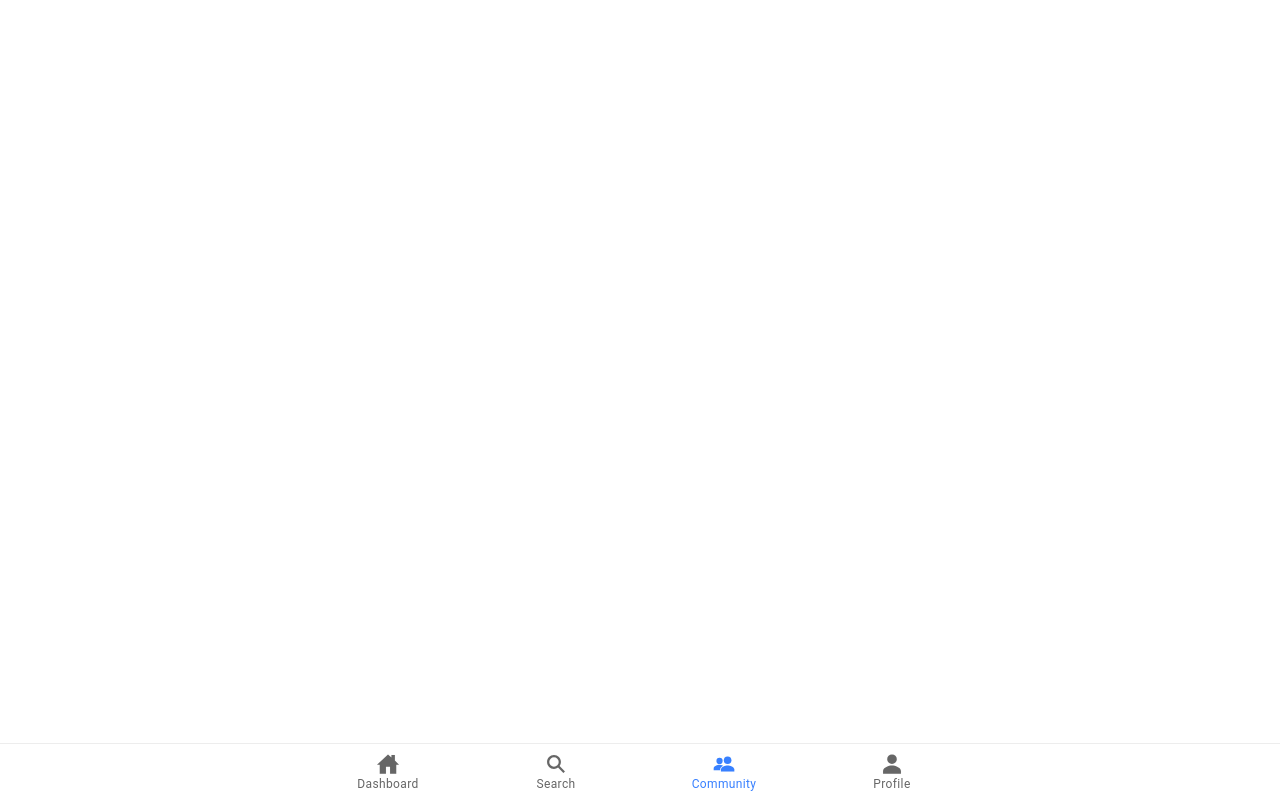
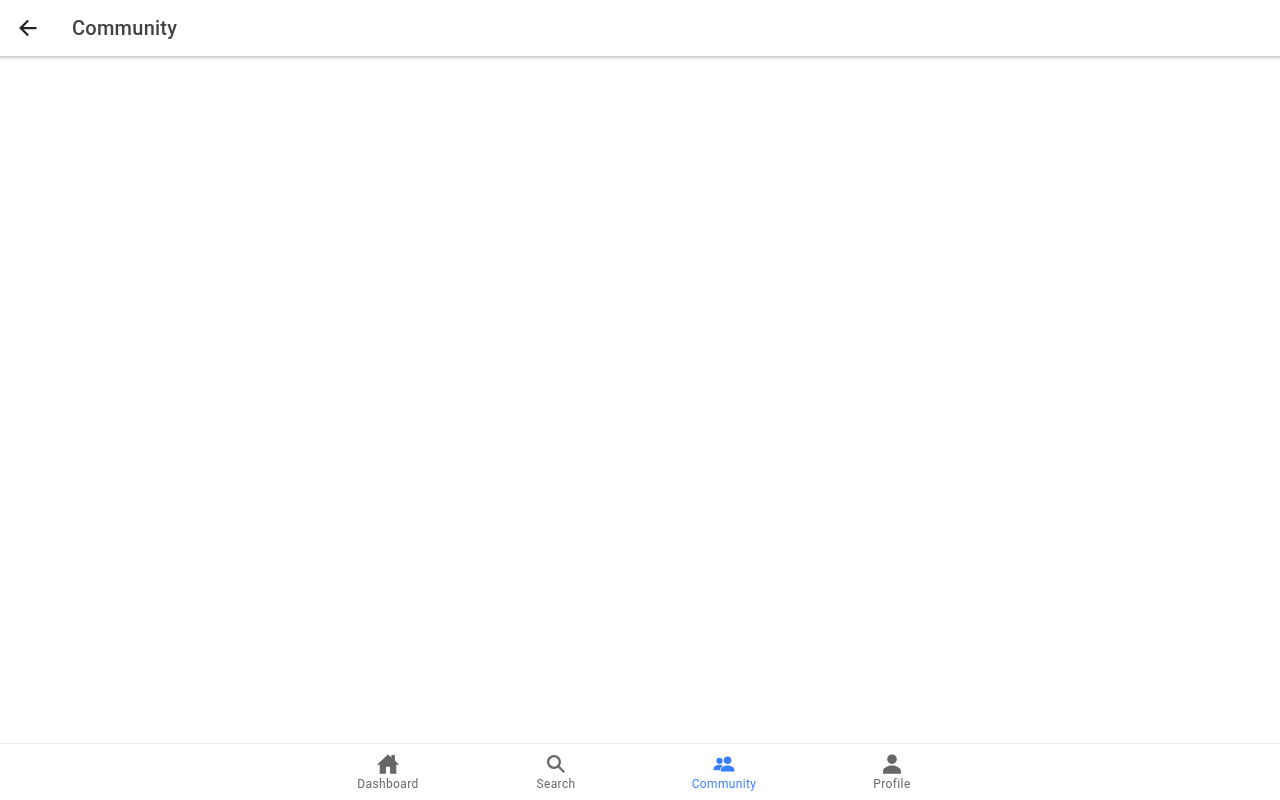
Before and after one commit to nguyenduong2612/kanedu, a React (Create React App) app: page /community in a window 1280 px wide. Built offline with nearby package versions, Linux system fonts and the light colour scheme; no server answers; sample sign-in values are in the browser's storage.

Commit message:
add refresher

```diff
--- a/src/App.tsx
+++ b/src/App.tsx
@@ -1,13 +1,15 @@
 import React, { useEffect, useState } from 'react';
 import { Redirect, Route } from 'react-router-dom';
-import { IonApp, IonRouterOutlet, IonSpinner, IonTabs, IonTabBar, IonTabButton, IonIcon, IonLabel } from '@ionic/react';
+import { IonApp, IonRouterOutlet, IonSpinner, IonTabs, IonTabBar, IonTabButton, IonIcon, IonLabel, IonContent, IonRefresher, IonRefresherContent, IonLoading } from '@ionic/react';
 import { IonReactRouter } from '@ionic/react-router';
+import { RefresherEventDetail } from '@ionic/core';
 import Home from './pages/Home';
 import Login from './pages/Login';
 import Register from './pages/Register';
 import Settings from './pages/Settings';
 import Profile from './pages/Profile';
 import Course from './pages/Course';
+import Community from './pages/Community';
 
 /* Core CSS required for Ionic components to work properly */
 import '@ionic/react/css/core.css';
@@ -41,8 +43,15 @@ const Routing: React.FC = (props) => {
       <Route path="/register" component={Register} exact />
       <Route path="/settings" component={Settings} exact />
       <Route path='/profile' render={() => (<Profile {...user} />)} exact />
+      <Route path='/community' render={() => (<Community {...user} />)} exact />
       <Route path='/home' render={() => (<Home {...user} />)} exact />
     </IonRouterOutlet>
+  )
+}
+
+const Loading: React.FC = () => {
+  return (
+    <IonLoading message='Please wait' duration={0} isOpen={true}/>
   )
 }
 
@@ -61,13 +70,23 @@ const App: React.FC = () => {
       }
       setBusy(false)
     })
-  })
+  }, [])
+
+  async function doRefresh(event: CustomEvent<RefresherEventDetail>) {
+    window.location.reload()
+    event.detail.complete()
+  }
 
   return (
     <IonApp>
-      {busy ? <IonSpinner /> :
+      {busy ? <Loading /> :
         <IonReactRouter>
-          {user ?
+          {user
+            ? <IonContent fullscreen>
+                <IonRefresher slot="fixed" onIonRefresh={doRefresh}>
+                  <IonRefresherContent></IonRefresherContent>
+                </IonRefresher>
+
                 <IonTabs>
                   <IonRouterOutlet>
                     <Routing {...user} />
@@ -90,7 +109,9 @@ const App: React.FC = () => {
                       <IonLabel>Profile</IonLabel>
                     </IonTabButton>
                   </IonTabBar>
-            </IonTabs> : <Routing {...user} />
+                </IonTabs>
+              </IonContent>
+            : <Routing {...user} />
           }
         </IonReactRouter>
       }
--- /dev/null
+++ b/src/pages/Community.tsx
@@ -0,0 +1,39 @@
+import { IonPage, IonHeader, IonToolbar, IonButtons, IonBackButton, IonTitle, IonContent } from '@ionic/react';
+import React, { useEffect, useState } from 'react';
+import '../theme/app.css'
+
+interface ContainerProps { }
+
+const VerifyRequest: React.FC = () => {
+  return (
+    <div className="container">
+      <strong>Please verify your email</strong>
+    </div>
+  );
+}
+
+const Community: React.FC<ContainerProps> = (props) => {
+  const [user, setUser] = useState<any>(props)
+  const [verified, setVerified] = useState<boolean>(user.emailVerified)
+
+  return (
+    <IonPage>
+      <IonHeader>
+        <IonToolbar>
+          <IonButtons slot="start">
+            <IonBackButton color='dark' defaultHref="/" />
+          </IonButtons>
+          <IonTitle>Community</IonTitle>
+        </IonToolbar>
+      </IonHeader>
+      {verified
+        ? <IonContent fullscreen>
+
+          </IonContent>
+        : <VerifyRequest />
+      }
+    </IonPage>
+  );
+};
+
+export default Community;
--- a/src/pages/Profile.tsx
+++ b/src/pages/Profile.tsx
@@ -1,4 +1,4 @@
-import { IonContent, IonHeader, IonPage, IonTitle, IonToolbar, IonItem, IonButton, IonMenuButton, IonIcon, IonBackButton, IonButtons, IonSplitPane, IonList, IonLabel, IonToggle, IonItemDivider, IonItemGroup, IonLoading, IonText } from '@ionic/react';
+import { IonContent, IonHeader, IonPage, IonTitle, IonToolbar, IonItem, IonButton, IonMenuButton, IonIcon, IonBackButton, IonButtons, IonSplitPane, IonList, IonLabel, IonToggle, IonItemDivider, IonItemGroup, IonLoading, IonText, IonRefresher, IonRefresherContent } from '@ionic/react';
 import React, { useState, useEffect } from 'react';
 import './Profile.css';
 import { database, verifyEmail } from '../config/firebaseConfig';
@@ -11,11 +11,13 @@ const Profile: React.FC<ContainerProps> = (props) => {
   const [user, setUser] = useState<any>(props)
   const [username, setUsername] = useState<string>('')
   const [birthday, setBirthday] = useState<string>('')
+  const [verified, setVerified] = useState<boolean>(user.emailVerified)
+
   useEffect(() => {
     async function getInfo() {
       setBusy(true)
-      const cityRef = database.collection('users').where('uid', '==', user.uid).limit(1)
-      const docs = await cityRef.get()
+      const ref = database.collection('users').where('uid', '==', user.uid).limit(1)
+      const docs = await ref.get()
       if (docs.empty) {
         console.log('No such document!')
       } else {
@@ -55,6 +57,7 @@ const Profile: React.FC<ContainerProps> = (props) => {
           </IonToolbar>
         </IonHeader>
         <IonLoading message='Please wait' duration={0} isOpen={busy}/>
+
         <IonContent fullscreen>
           <IonList>
             <IonItemGroup>
@@ -80,7 +83,7 @@ const Profile: React.FC<ContainerProps> = (props) => {
             </IonItemGroup>
 
             <IonItemGroup>
-            {user.emailVerified
+              {verified
                 ? (<IonItem lines='none'>
                     <IonLabel>Email Verification</IonLabel>
                     <IonText color="success">Verified</IonText>
@@ -94,7 +97,6 @@ const Profile: React.FC<ContainerProps> = (props) => {
               }
               <IonItemDivider />
             </IonItemGroup>
-
           </IonList>
         </IonContent>
       </IonPage>
--- /dev/null
+++ b/src/theme/app.css
@@ -0,0 +1,24 @@
+.container {
+  text-align: center;
+  position: absolute;
+  left: 0;
+  right: 0;
+  top: 50%;
+  transform: translateY(-50%);
+}
+
+.container strong {
+  font-size: 20px;
+  line-height: 26px;
+}
+
+.container p {
+  font-size: 16px;
+  line-height: 22px;
+  color: #8c8c8c;
+  margin: 0;
+}
+
+.container a {
+  text-decoration: none;
+}
```
Lines whose indentation alone changed are shown as unchanged.
